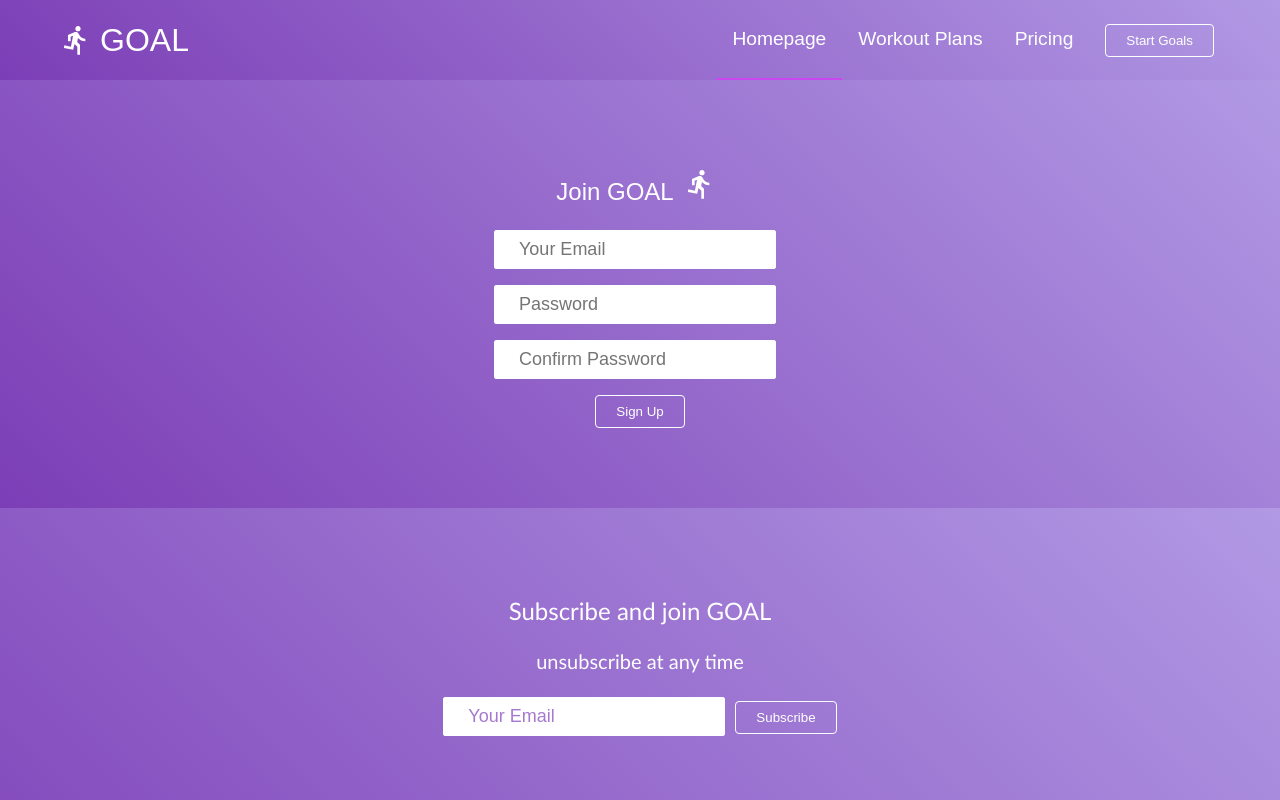
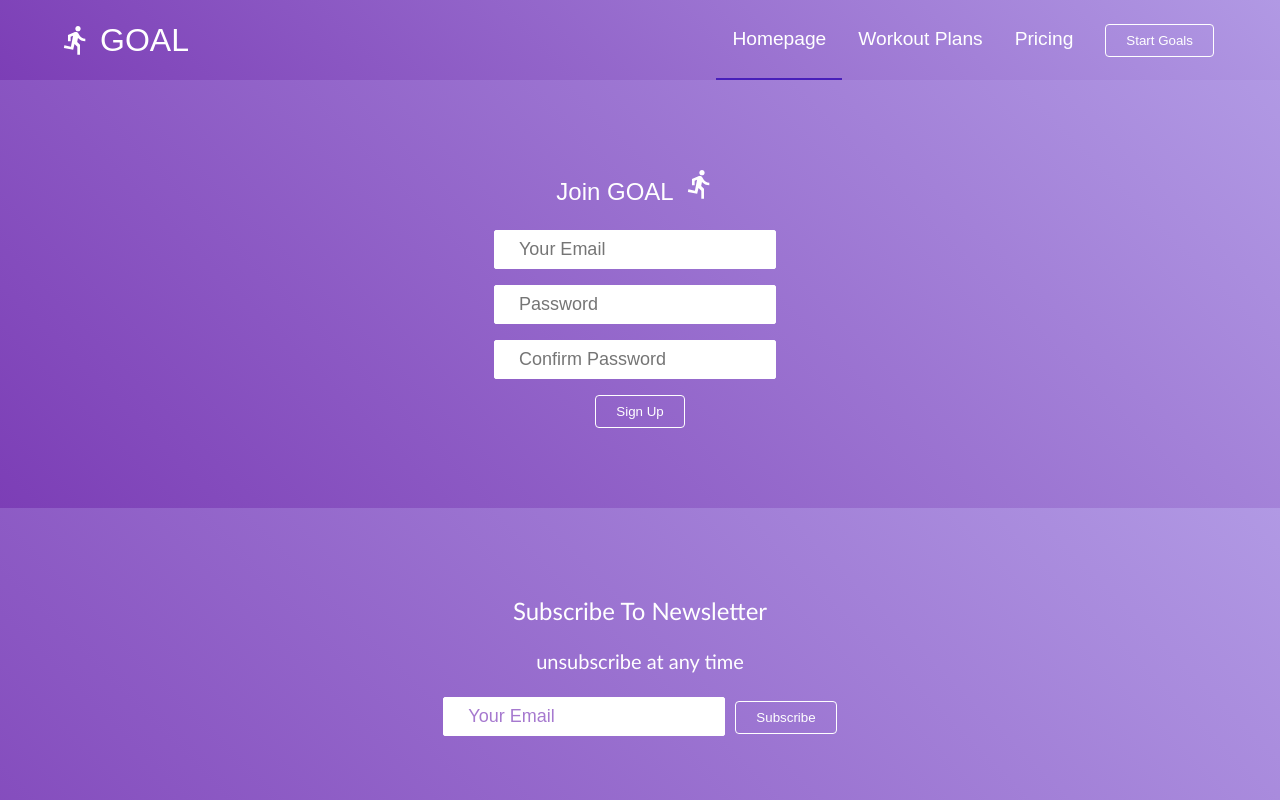
Before and after one commit to Coltthatcher/capstone, a React (Create React App) app: page /sign-up in a window 1280 px wide. In both pictures the pointer is over the item "Homepage". Shown: the top 800 px of the page. Built offline with nearby package versions, Linux system fonts and the light colour scheme.

Commit message:
update readme section

```diff
--- a/src/components/Navbar.css
+++ b/src/components/Navbar.css
@@ -55,7 +55,7 @@
 }
 
 .nav-item:hover {
-  border-bottom: 2px solid #c946f1;
+  border-bottom: 2px solid #481fb9;
 }
 
 .nav-links {
--- a/src/components/pages/Footer/Footer.js
+++ b/src/components/pages/Footer/Footer.js
@@ -18,7 +18,7 @@ function Footer() {
     <div className='footer-container'>
       <section className='footer-subscription'>
         <p className='footer-subscription-heading'>
-          Subscribe and join GOAL
+          Subscribe To Newsletter
         </p>
         <p className='footer-subscription-text'>
           unsubscribe at any time
```
Also changed, not shown: 1 other file (tests, documents, lock files or other folders).
